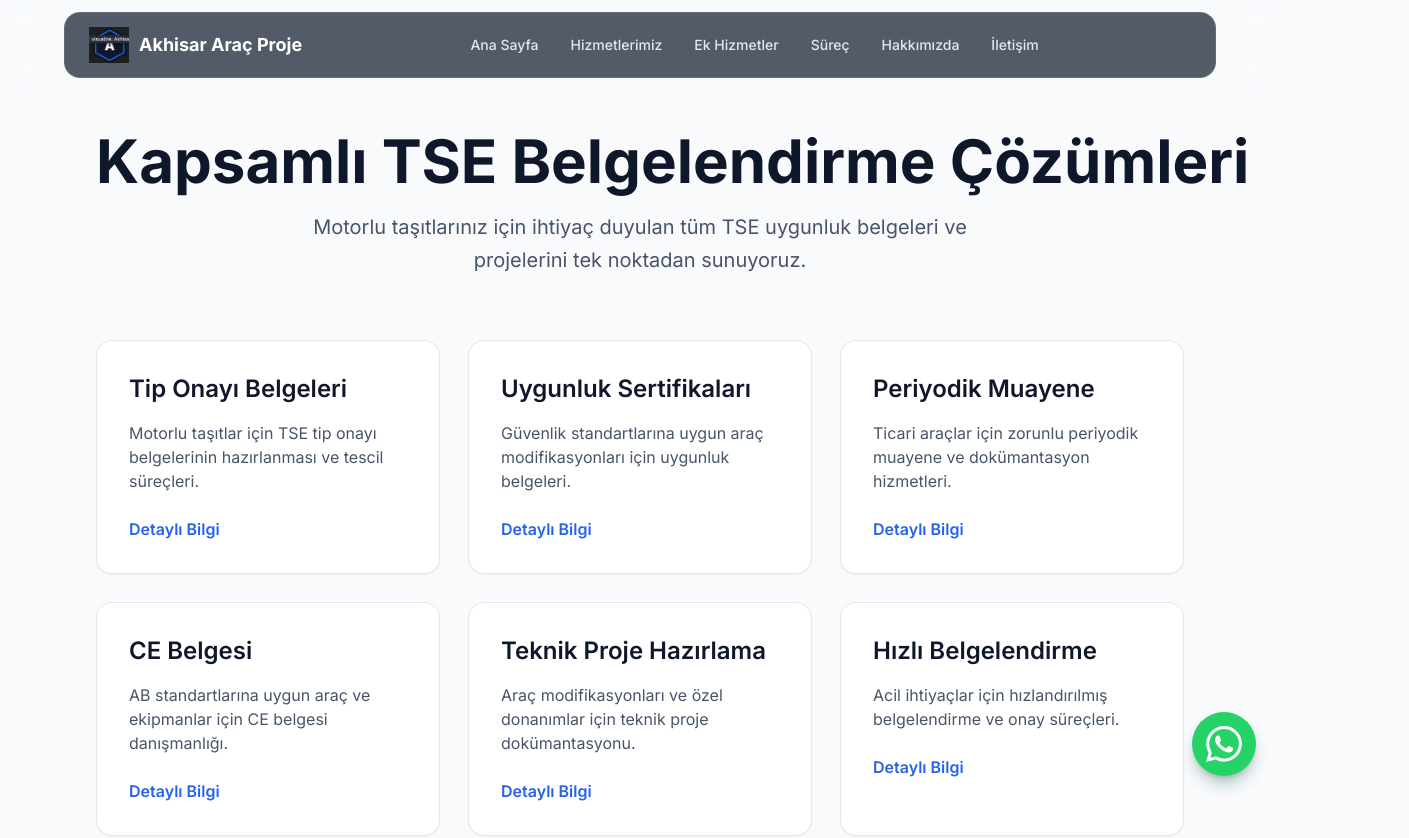
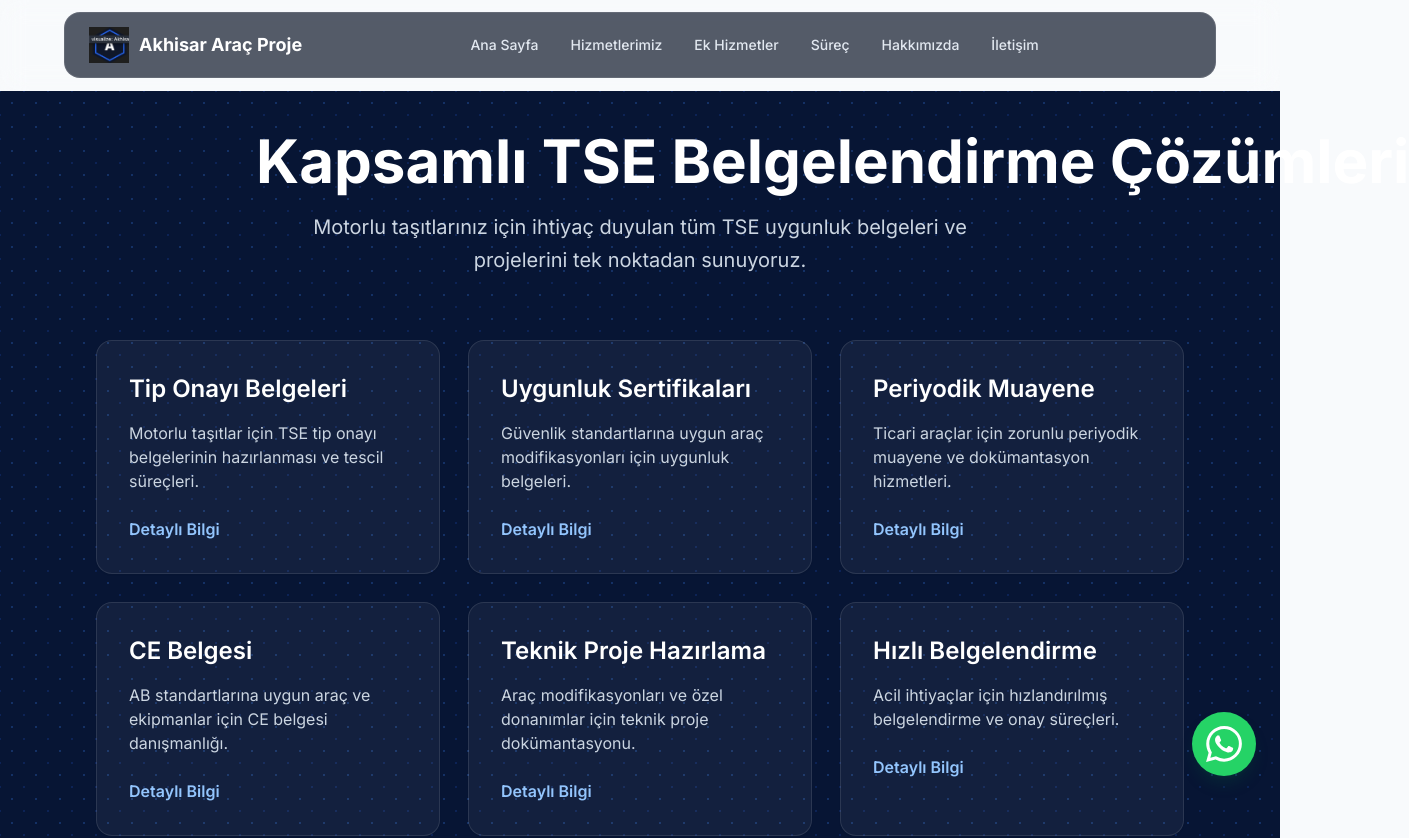
Before and after one commit to dev-alibayram/akhisar-arac-proje, a Next.js app: page /en/hizmetler in a window 1280 px wide. Shown: the top 838 px of the page, 1409 px wide, since content can reach past the window. Built offline with nearby package versions, Linux system fonts and the light colour scheme.

Commit message:
style(hizmetler): match Ek Hizmetler dark-grid theme
Use dark-grid background and same card/typography colors as ek-hizmetler page.

```diff
--- a/src/app/[locale]/hizmetler/page.tsx
+++ b/src/app/[locale]/hizmetler/page.tsx
@@ -2,14 +2,14 @@ import { services } from "@/content/services";
 
 export default function HizmetlerPage() {
   return (
-    <main className="text-slate-900">
-      <section>
+    <main className="text-white">
+      <section className="dark-grid">
         <div className="mx-auto flex min-h-[calc(100svh-96px)] max-w-6xl flex-col justify-start px-4 pb-20 pt-8 sm:px-6 lg:px-8 lg:pb-24 lg:pt-10">
-          <div className="w-full text-center">
+          <div className="mx-auto w-full max-w-2xl text-center lg:max-w-3xl">
             <h1 className="w-full text-center text-3xl font-bold sm:text-5xl lg:text-6xl lg:whitespace-nowrap">
               Kapsamlı TSE Belgelendirme Çözümleri
             </h1>
-            <p className="mx-auto mt-4 max-w-2xl text-slate-600 lg:mt-5 lg:text-xl lg:leading-relaxed">
+            <p className="mx-auto mt-4 max-w-2xl text-slate-300 lg:mt-5 lg:text-xl lg:leading-relaxed">
               Motorlu taşıtlarınız için ihtiyaç duyulan tüm TSE uygunluk belgeleri ve projelerini tek
               noktadan sunuyoruz.
             </p>
@@ -19,13 +19,13 @@ export default function HizmetlerPage() {
             {services.map((service) => (
               <article
                 key={service.title}
-                className="rounded-2xl border border-slate-200 bg-white p-6 shadow-sm transition hover:-translate-y-1 hover:shadow-lg lg:p-8"
+                className="rounded-2xl border border-white/10 bg-white/5 p-6 shadow-sm transition hover:-translate-y-1 hover:shadow-lg lg:p-8"
               >
-                <h2 className="text-xl font-semibold lg:text-2xl">{service.title}</h2>
-                <p className="mt-3 text-sm text-slate-600 lg:mt-4 lg:text-base">{service.description}</p>
+                <h2 className="text-xl font-semibold text-white lg:text-2xl">{service.title}</h2>
+                <p className="mt-3 text-sm text-slate-300 lg:mt-4 lg:text-base">{service.description}</p>
                 <a
                   href="mailto:info@example.com?subject=Hizmet%20hakkında%20bilgi"
-                  className="mt-5 inline-block text-sm font-semibold text-blue-600 lg:mt-6 lg:text-base"
+                  className="mt-5 inline-block text-sm font-semibold text-blue-300 lg:mt-6 lg:text-base"
                 >
                   Detaylı Bilgi
                 </a>
```
